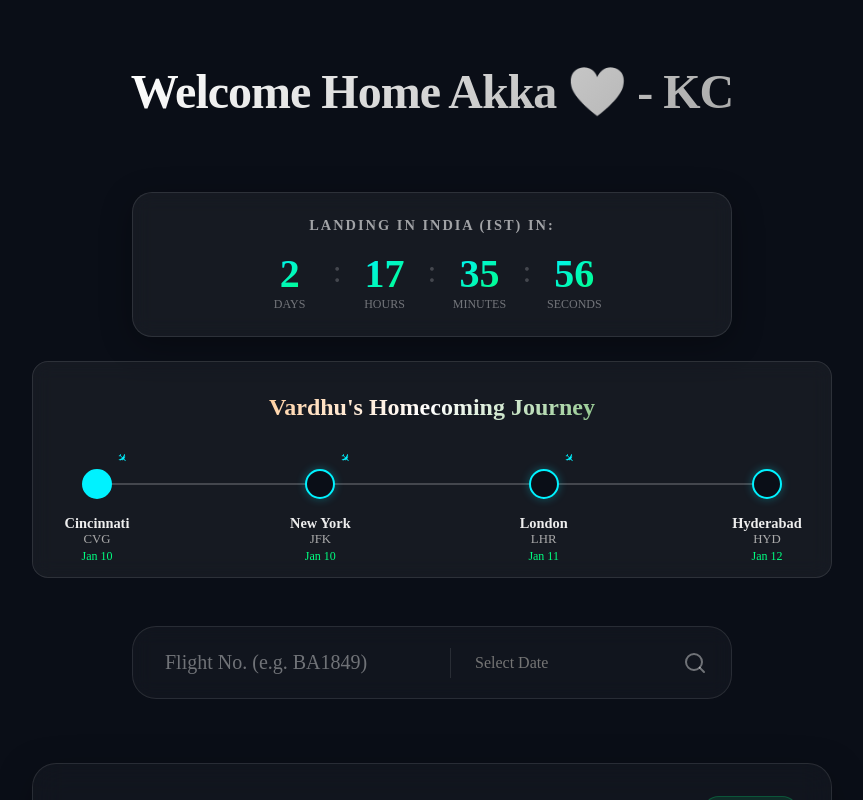
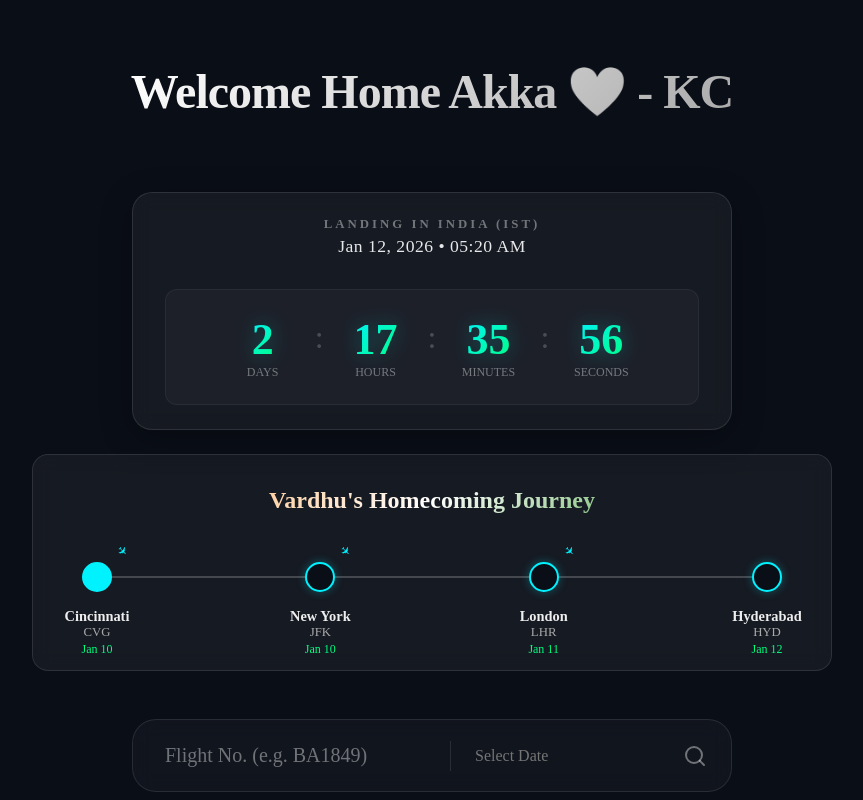
Before and after one commit to kc-writescode/FlightTracker, a Next.js app in the folder ProjectKC/: page / in a window 1280 px wide. Shown: the top 800 px of the page, without its empty margins (208-1071 px from the left). Built offline with nearby package versions, Linux system fonts and the light colour scheme; no server answers.

Commit message:
UI: Refine countdown style and move below tracker

```diff
--- a/ProjectKC/src/components/Countdown.module.css
+++ b/ProjectKC/src/components/Countdown.module.css
@@ -12,36 +12,50 @@
 }
 
 .title {
-    font-size: 0.9rem;
+    font-size: 0.8rem;
     text-transform: uppercase;
-    letter-spacing: 2px;
-    color: rgba(255, 255, 255, 0.6);
-    margin-bottom: 1rem;
-    font-weight: 600;
+    letter-spacing: 3px;
+    color: rgba(255, 255, 255, 0.4);
+    margin-bottom: 0.25rem;
+    font-weight: 700;
+}
+
+.targetTime {
+    font-size: 1.1rem;
+    color: #fff;
+    font-weight: 500;
+    margin-bottom: 2rem;
+    opacity: 0.9;
+    letter-spacing: 0.5px;
 }
 
 .timer {
     display: flex;
     justify-content: center;
     align-items: center;
-    gap: 0.5rem;
+    gap: 0.75rem;
+    background: rgba(255, 255, 255, 0.03);
+    padding: 1.5rem;
+    border-radius: 12px;
+    border: 1px solid rgba(255, 255, 255, 0.05);
 }
 
 .segment {
     display: flex;
     flex-direction: column;
     align-items: center;
-    min-width: 70px;
+    min-width: 80px;
 }
 
 .value {
-    font-size: 2.5rem;
-    font-weight: 800;
+    font-size: 2.75rem;
+    font-weight: 900;
     font-variant-numeric: tabular-nums;
     background: linear-gradient(135deg, #00f2ff, #00ff80);
     -webkit-background-clip: text;
     background-clip: text;
     -webkit-text-fill-color: transparent;
+    filter: drop-shadow(0 0 10px rgba(0, 242, 255, 0.3));
 }
 
 .label {
--- a/ProjectKC/src/components/Countdown.tsx
+++ b/ProjectKC/src/components/Countdown.tsx
@@ -51,7 +51,9 @@ export default function Countdown() {
 
     return (
         <div className={styles.container}>
-            <div className={styles.title}>Landing in India (IST) In:</div>
+            <div className={styles.title}>Landing in India (IST)</div>
+            <div className={styles.targetTime}>Jan 12, 2026 • 05:20 AM</div>
+
             <div className={styles.timer}>
                 <div className={styles.segment}>
                     <span className={styles.value}>{timeLeft.days}</span>
```
